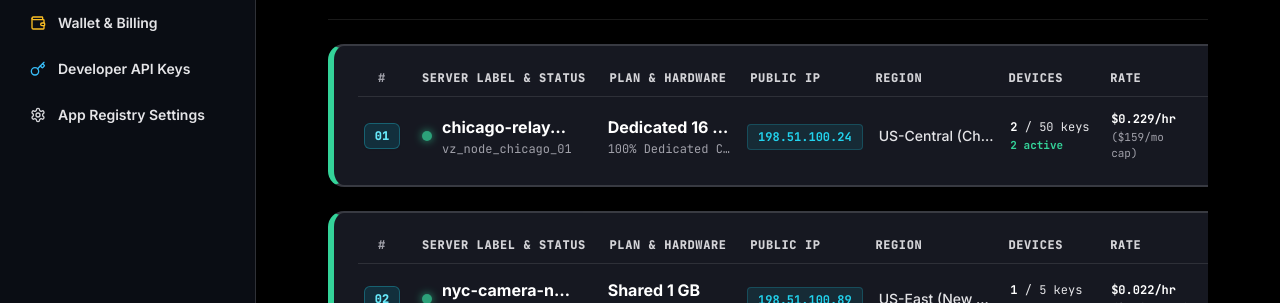
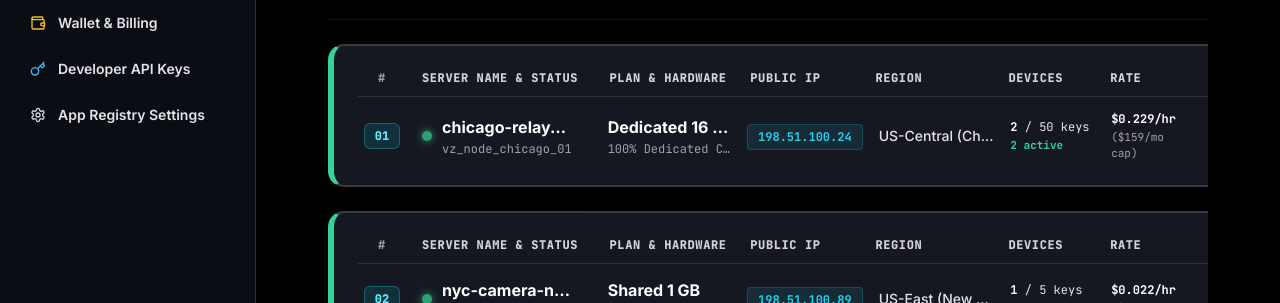
Before and after one commit to omaralabed/VERZ, a Next.js app: page /hub in a window 1280 px wide. Shown: the part 201-504 px from the top of the page. Built offline with nearby package versions, Linux system fonts and the light colour scheme.

Commit message:
feat: rename Server Label to Server Name across dashboard and deploy views

```diff
--- a/src/app/hub/page.tsx
+++ b/src/app/hub/page.tsx
@@ -934,7 +934,7 @@ export default function HubDashboard() {
                           {/* TOP LEVEL LABELS ROW (100% LEVEL, EVEN HORIZONTAL ALIGNMENT, HIGH READABILITY) */}
                           <div className="grid grid-cols-[48px_2.2fr_1.6fr_1.4fr_1.5fr_1.1fr_1.1fr_130px] items-center gap-4 text-xs font-mono font-black uppercase tracking-wider text-zinc-300 border-b border-white/10 pb-2.5">
                             <div className="text-center text-zinc-400">#</div>
-                            <div>Server Label & Status</div>
+                            <div>Server Name & Status</div>
                             <div>Plan & Hardware</div>
                             <div>Public IP</div>
                             <div>Region</div>
@@ -952,7 +952,7 @@ export default function HubDashboard() {
                               </span>
                             </div>
 
-                            {/* 2. Server Label & Status */}
+                            {/* 2. Server Name & Status */}
                             <div className="flex items-center gap-2.5 min-w-0">
                               <span className="h-2.5 w-2.5 rounded-full bg-emerald-400 shadow-[0_0_8px_#34d399] animate-pulse shrink-0" />
                               <div className="min-w-0">
@@ -1066,7 +1066,7 @@ export default function HubDashboard() {
             <div className="grid grid-cols-1 md:grid-cols-2 gap-6 p-6 rounded-2xl bg-surface-100 border-2 border-white/20 shadow-xl">
               <div>
                 <label className="block text-sm font-black uppercase tracking-wider text-white mb-2">
-                  Server Label (Name)
+                  Server Name
                 </label>
                 <input
                   type="text"
```
